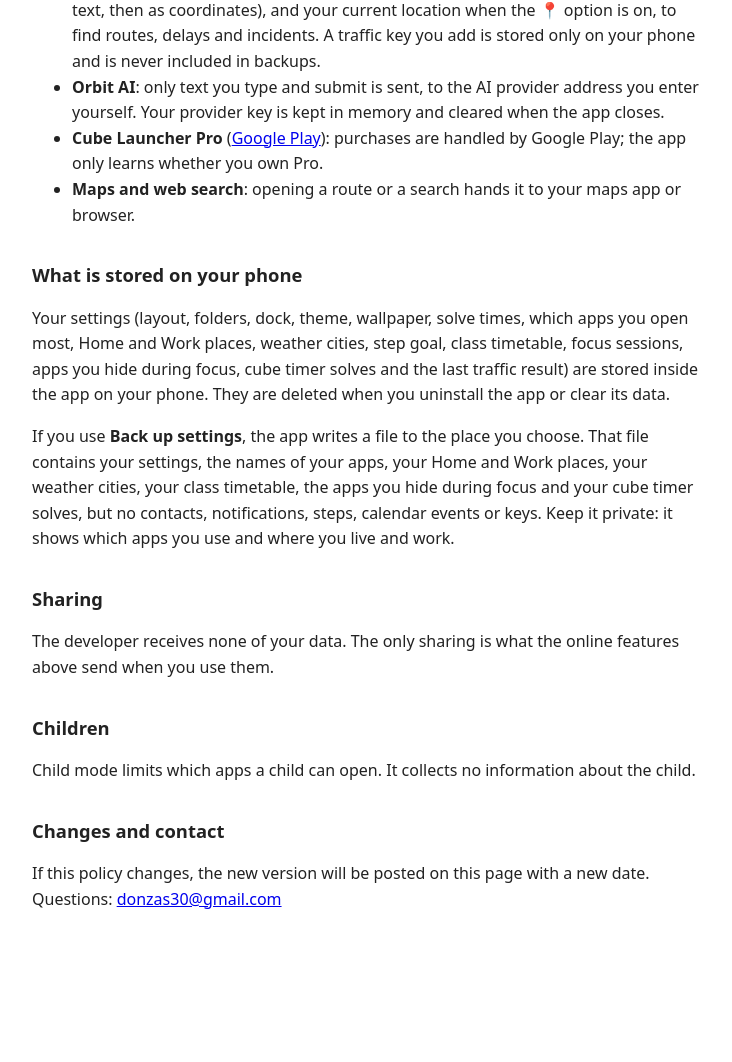
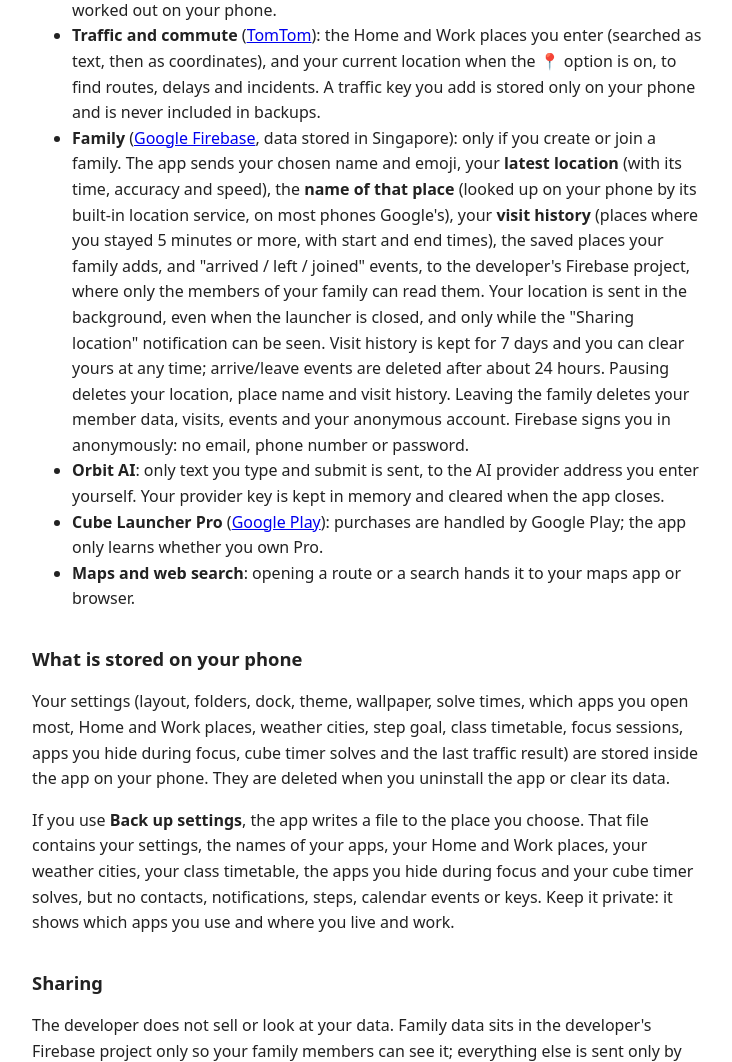
Before and after one commit to dionisioalob-a11y/cubelauncher-privacy, a plain HTML site: page index.html in a window 1280 px wide. Shown: the part 1738-2800 px from the top of the page, without its empty margins (272-1004 px from the left). Before the commit the page ends 2682 px from the top, so only its background shows below. Drawn offline with Linux system fonts and the light colour scheme.

Commit message:
Privacy policy: Family (Firebase, place names, 7-day visit history)
Co-Authored-By: Claude Opus 5.5 <noreply@anthropic.com>

```diff
--- a/index.html
+++ b/index.html
@@ -14,8 +14,8 @@
 <h1>Cube Launcher Privacy Policy</h1>
 <p><em>Last updated: 27 November 2026</em></p>
 
-<p>Cube Launcher is a home screen app. <strong>It does not collect or sell any of your data, and the developer runs no server.</strong>
-It has no ads and no analytics. A few optional features you turn on send the data they need to an outside service, listed under
+<p>Cube Launcher is a home screen app. <strong>It does not sell any of your data, and the developer collects nothing except what the optional Family feature needs to show your family where you are.</strong>
+It has no ads and no analytics. A few optional features you turn on send the data they need to an outside service (and Family to the developer's Firebase project), listed under
 <a href="#online">Online features</a>. Nothing else leaves your phone through the app.</p>
 
 <h2>What the app uses, and why</h2>
@@ -53,6 +53,14 @@ It has no ads and no analytics. A few optional features you turn on send the dat
     the app downloads the public list of active tropical storms worldwide. Nothing about you or your city is sent; the distance to each storm is worked out on your phone.</li>
   <li><strong>Traffic and commute</strong> (<a href="https://www.tomtom.com/privacy/">TomTom</a>): the Home and Work places you enter (searched as text, then as coordinates),
     and your current location when the 📍 option is on, to find routes, delays and incidents. A traffic key you add is stored only on your phone and is never included in backups.</li>
+  <li><strong>Family</strong> (<a href="https://firebase.google.com/support/privacy">Google Firebase</a>, data stored in Singapore): only if you create or join a family.
+    The app sends your chosen name and emoji, your <strong>latest location</strong> (with its time, accuracy and speed), the <strong>name of that place</strong>
+    (looked up on your phone by its built-in location service, on most phones Google's), your <strong>visit history</strong> (places where you stayed
+    5 minutes or more, with start and end times), the saved places your family adds, and "arrived / left / joined" events, to the developer's Firebase
+    project, where only the members of your family can read them. Your location is sent in the background, even when the launcher is closed, and only while
+    the "Sharing location" notification can be seen. Visit history is kept for 7 days and you can clear yours at any time; arrive/leave events are deleted
+    after about 24 hours. Pausing deletes your location, place name and visit history. Leaving the family deletes your member data, visits, events and your
+    anonymous account. Firebase signs you in anonymously: no email, phone number or password.</li>
   <li><strong>Orbit AI</strong>: only text you type and submit is sent, to the AI provider address you enter yourself. Your provider key is kept in memory and cleared when the app closes.</li>
   <li><strong>Cube Launcher Pro</strong> (<a href="https://policies.google.com/privacy">Google Play</a>): purchases are handled by Google Play; the app only learns whether you own Pro.</li>
   <li><strong>Maps and web search</strong>: opening a route or a search hands it to your maps app or browser.</li>
@@ -66,7 +74,7 @@ of your apps, your Home and Work places, your weather cities, your class timetab
 Keep it private: it shows which apps you use and where you live and work.</p>
 
 <h2>Sharing</h2>
-<p>The developer receives none of your data. The only sharing is what the online features above send when you use them.</p>
+<p>The developer does not sell or look at your data. Family data sits in the developer's Firebase project only so your family members can see it; everything else is sent only by the online features above when you use them.</p>
 
 <h2>Children</h2>
 <p>Child mode limits which apps a child can open. It collects no information about the child.</p>
```
